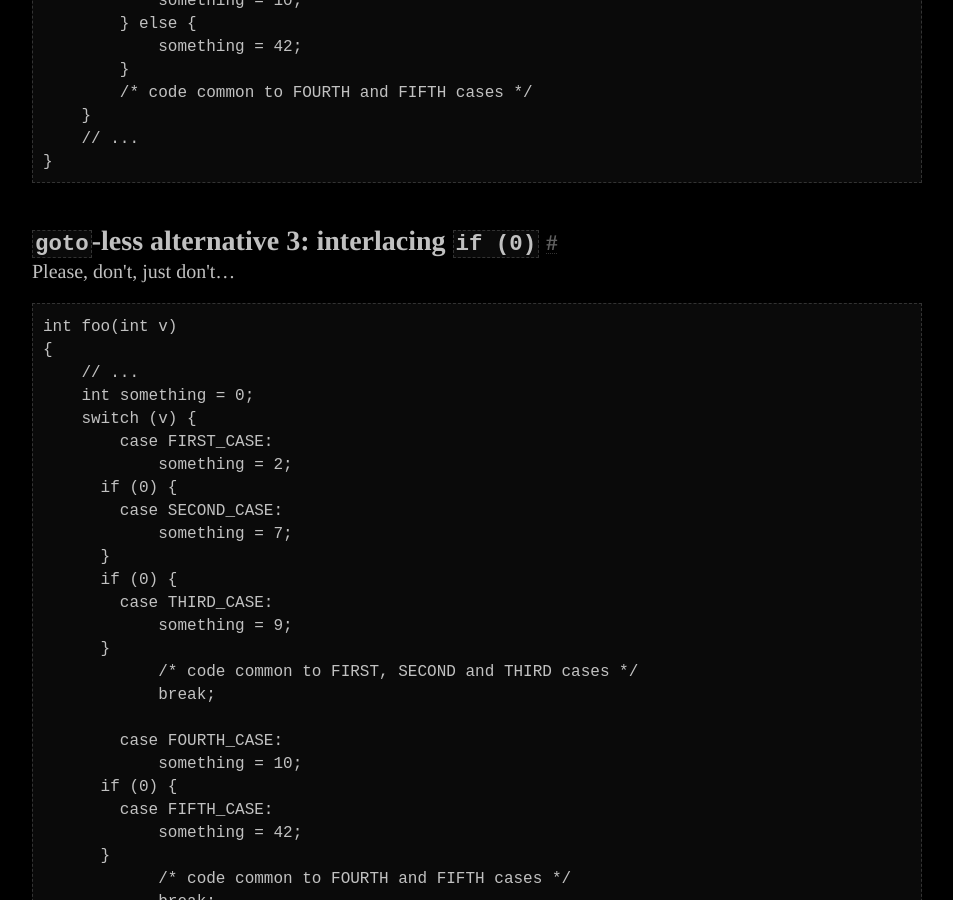
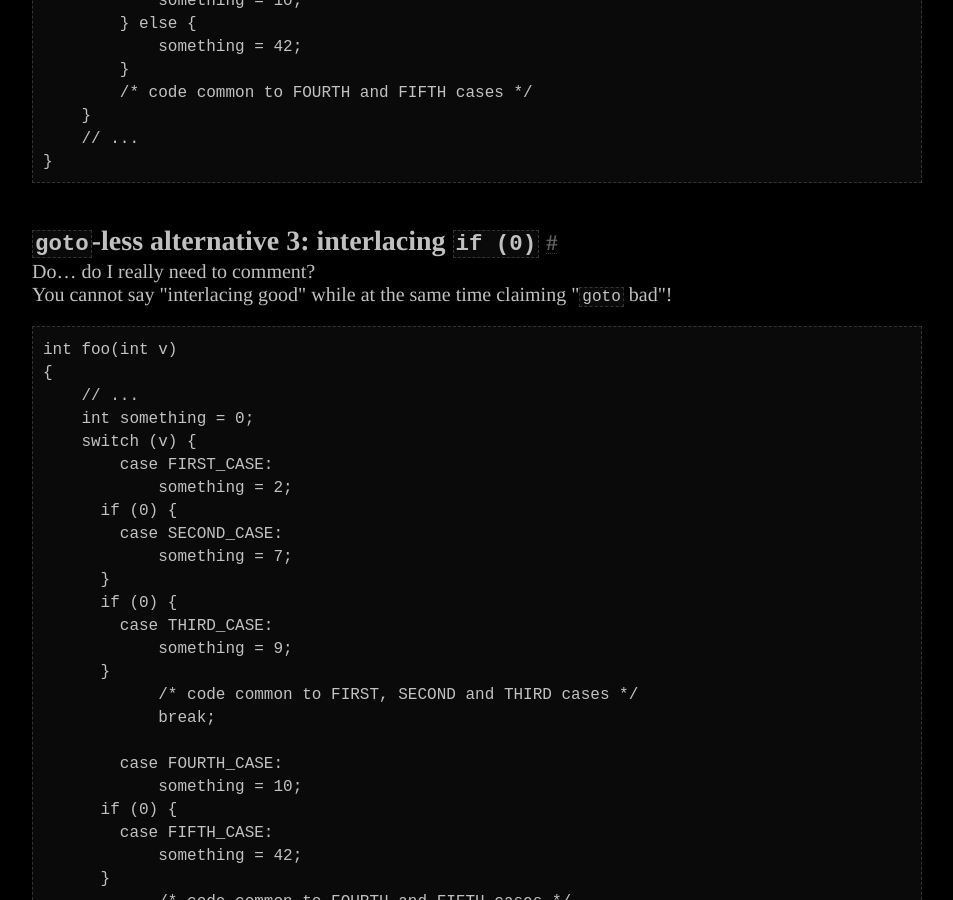
Before and after one commit to Jorenar/blog, a Jekyll site: the page built from _posts/2023-02-26-gotophobia-harmful.md, in a window 1280 px wide and 900 px high, scrolled down 18198 px. Shown: the whole window, without its empty margins (163-1116 px from the left). Built offline with Jekyll 4.4.1, drawn with Linux system fonts in a browser that asks for light colours.

Commit message:
deploy: 16127e786fbaeb4939702b5a65887f4000045770

````diff
--- a/_posts/2023-02-26-gotophobia-harmful.md
+++ b/_posts/2023-02-26-gotophobia-harmful.md
@@ -1075,7 +1075,8 @@ int foo(int v)
 
 ## `goto`-less alternative 3: interlacing `if (0)`
 
-Please, don't, just don't...
+Do... do I really need to comment? \
+You cannot say "interlacing good" while at the same time claiming "`goto` bad"!
 
 ```c
 int foo(int v)
````
